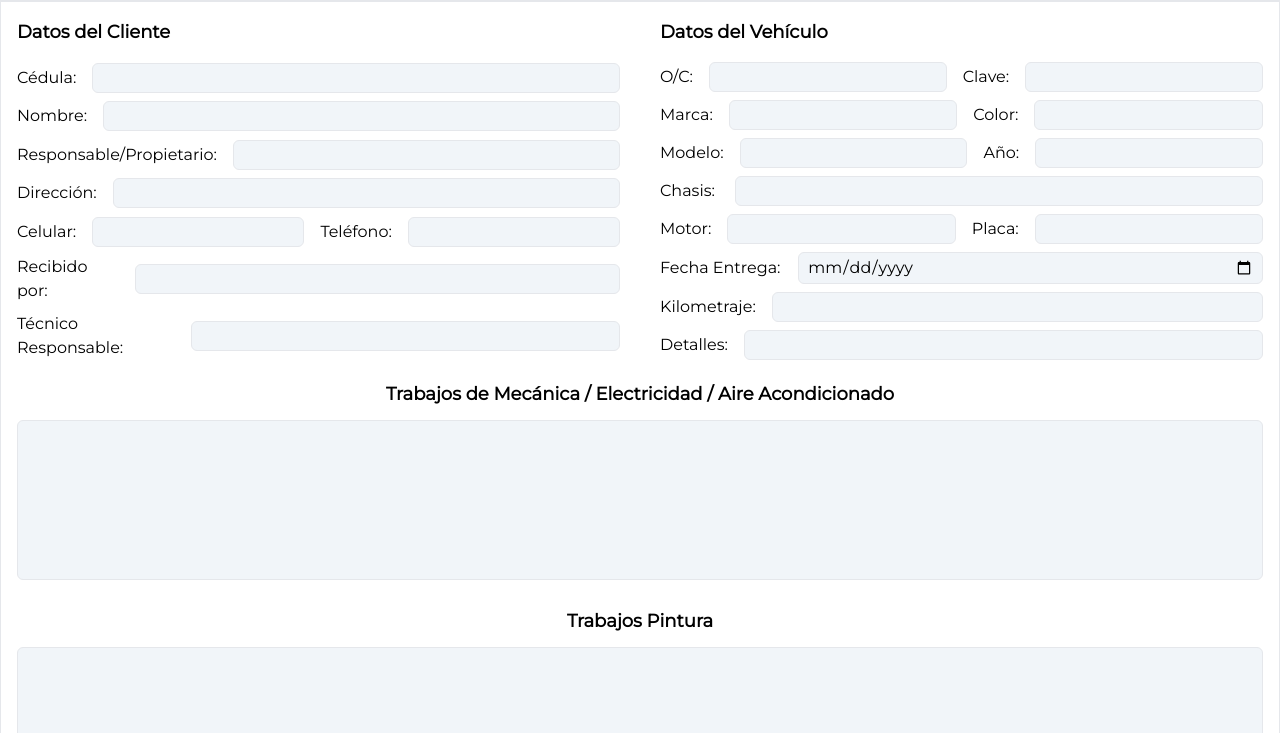
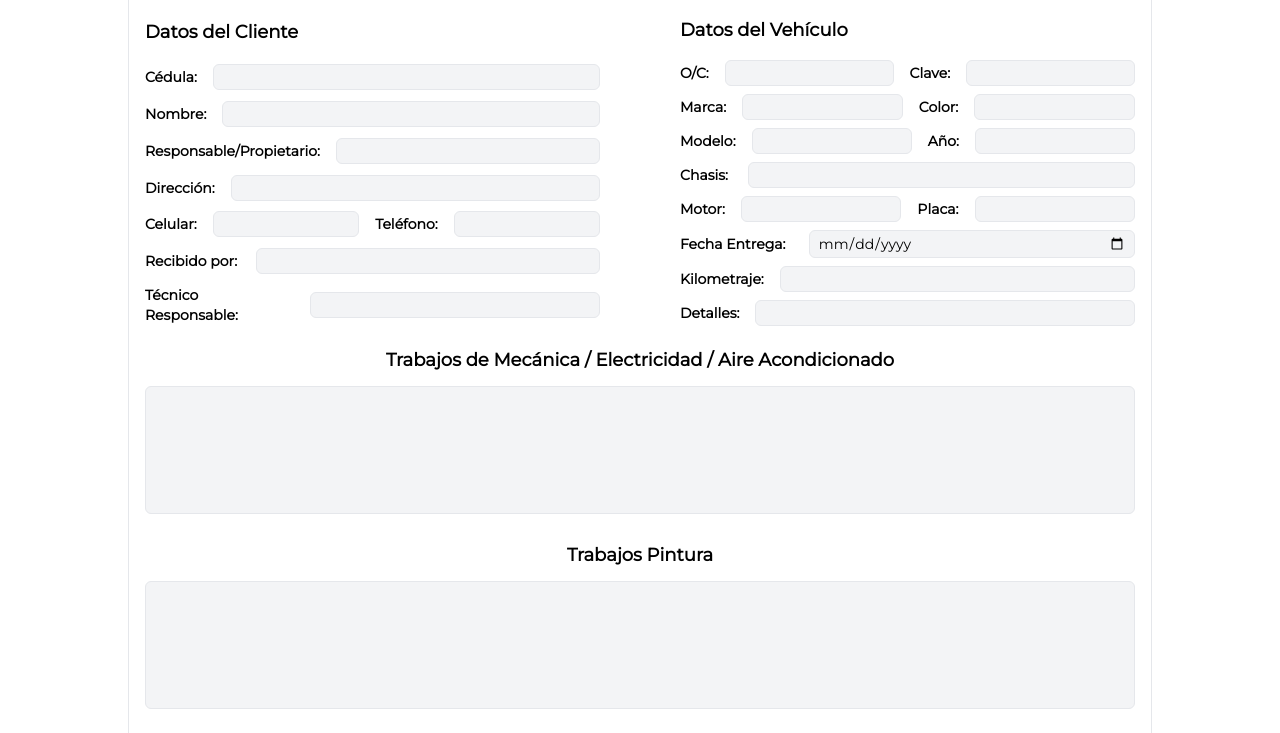
Before and after one commit to Rysth/ES6-Merkauto, a website built with webpack: page src/index.html in a window 1280 px wide. Shown: the part 166-899 px from the top of the page. Built offline with nearby package versions, Linux system fonts and the light colour scheme.

Commit message:
Improve styles.

```diff
--- a/src/index.html
+++ b/src/index.html
@@ -20,9 +20,9 @@
     />
   </head>
   <body id="content">
-    <header id="header" class="border">
+    <header id="header" class="sticky top-0 bg-white">
       <div
-        class="container flex flex-col items-center justify-between max-w-screen-xl gap-3 px-4 py-4 mx-auto lg:px-0 sm:flex-row"
+        class="container flex flex-col items-center justify-between max-w-screen-lg gap-3 px-4 py-4 mx-auto lg:px-0 sm:flex-row"
       >
         <a
           href="https://maps.app.goo.gl/LRxm7ESpvsyR2iwq9"
@@ -55,117 +55,119 @@
       </div>
     </header>
     <main>
-      <div class="container max-w-screen-xl p-4 mx-auto mt-5 border">
+      <div class="container max-w-screen-lg p-4 mx-auto mt-5 border">
         <header class="flex flex-col items-center justify-between sm:flex-row">
           <h2 class="text-2xl font-bold sm:text-3xl">Orden de Recepción</h2>
           <p class="text-sm font-bold">Fecha: <span id="actualDate"></span></p>
         </header>
       </div>
       <section>
-        <div class="container max-w-screen-xl p-4 mx-auto border">
+        <div class="container max-w-screen-lg p-4 mx-auto border">
           <form action="#" id="form">
-            <fieldset class="grid gap-10 outline-none sm:grid-cols-2">
+            <fieldset class="grid gap-10 outline-none md:gap-20 sm:grid-cols-2">
               <ul class="grid gap-2 p-0 list-none">
                 <header
                   class="flex flex-col items-center justify-between mb-2 sm:flex-row"
                 >
-                  <h2 class="text-base font-bold md:text-lg">
+                  <h2 class="text-base font-black md:text-lg">
                     Datos del Cliente
                   </h2>
                 </header>
                 <li class="flex items-center gap-4">
-                  <label class="text-sm lg:text-base" for="cl_cedula"
+                  <label class="text-sm font-semibold" for="cl_cedula"
                     >Cédula:</label
                   >
                   <input
                     type="text"
                     name="cl_cedula"
                     id="cl_cedula"
-                    class="w-full p-0.5 px-2 border focus:border-gray-500 rounded-md outline-none bg-slate-100 focus:bg-white"
+                    class="w-full p-0.5 px-2 border focus:border-gray-500 rounded-md outline-none bg-gray-100 focus:bg-white text-sm"
                     required
                   />
                 </li>
                 <li class="flex items-center gap-4">
-                  <label class="text-sm lg:text-base" for="cl_nombre"
+                  <label class="text-sm font-semibold" for="cl_nombre"
                     >Nombre:</label
                   >
                   <input
                     type="text"
                     name="cl_nombre "
                     id="cl_nombre"
-                    class="w-full p-0.5 px-2 border focus:border-gray-500 rounded-md outline-none bg-slate-100 focus:bg-white"
+                    class="w-full p-0.5 px-2 border focus:border-gray-500 rounded-md outline-none bg-gray-100 focus:bg-white text-sm"
                     required
                   />
                 </li>
                 <li class="flex items-center gap-4">
-                  <label class="text-sm lg:text-base" for="cl_propietario"
+                  <label class="text-sm font-semibold" for="cl_propietario"
                     >Responsable/Propietario:</label
                   >
                   <input
                     type="text"
                     name="cl_propietario "
                     id="cl_propietario"
-                    class="w-full p-0.5 px-2 border focus:border-gray-500 rounded-md outline-none bg-slate-100 focus:bg-white"
+                    class="w-full p-0.5 px-2 border focus:border-gray-500 rounded-md outline-none bg-gray-100 focus:bg-white text-sm"
                     required
                   />
                 </li>
                 <li class="flex items-center gap-4">
-                  <label class="text-sm lg:text-base" for="cl_direccion"
+                  <label class="text-sm font-semibold" for="cl_direccion"
                     >Dirección:</label
                   >
                   <input
                     type="text"
                     name="cl_direccion"
                     id="cl_direccion"
-                    class="w-full p-0.5 px-2 border focus:border-gray-500 rounded-md outline-none bg-slate-100 focus:bg-white"
+                    class="w-full p-0.5 px-2 border focus:border-gray-500 rounded-md outline-none bg-gray-100 focus:bg-white text-sm"
                     required
                   />
                 </li>
                 <li class="flex items-center gap-4">
-                  <label class="text-sm lg:text-base" for="cl_celular"
+                  <label class="text-sm font-semibold" for="cl_celular"
                     >Celular:</label
                   >
                   <input
                     type="text"
                     name="cl_celular"
                     id="cl_celular"
-                    class="w-full p-0.5 px-2 border focus:border-gray-500 rounded-md outline-none bg-slate-100 focus:bg-white"
+                    class="w-full p-0.5 px-2 border focus:border-gray-500 rounded-md outline-none bg-gray-100 focus:bg-white text-sm"
                     required
                   />
-                  <label class="text-sm lg:text-base" for="cl_telefono"
+                  <label class="text-sm font-semibold" for="cl_telefono"
                     >Teléfono:</label
                   >
                   <input
                     type="tel"
                     name="cl_telefono"
                     id="cl_telefono"
-                    class="w-full p-0.5 px-2 border focus:border-gray-500 rounded-md outline-none bg-slate-100 focus:bg-white"
+                    class="w-full p-0.5 px-2 border focus:border-gray-500 rounded-md outline-none bg-gray-100 focus:bg-white text-sm"
                     required
                   />
                 </li>
 
                 <li class="flex items-center gap-4">
-                  <label class="text-sm lg:text-base md:w-32" for="cl_recepcion"
+                  <label
+                    class="text-sm font-semibold md:w-32"
+                    for="cl_recepcion"
                     >Recibido por:</label
                   >
                   <input
                     type="text"
                     name="cl_recepcion"
                     id="cl_recepcion"
-                    class="w-full p-0.5 px-2 border focus:border-gray-500 rounded-md outline-none bg-slate-100 focus:bg-white"
+                    class="w-full p-0.5 px-2 border focus:border-gray-500 rounded-md outline-none bg-gray-100 focus:bg-white text-sm"
                     required
                   />
                 </li>
 
                 <li class="flex items-center gap-4">
-                  <label class="text-sm lg:text-base md:w-56" for="cl_tecnico"
+                  <label class="text-sm font-semibold md:w-60" for="cl_tecnico"
                     >Técnico Responsable:</label
                   >
                   <input
                     type="text"
                     name="cl_tecnico"
                     id="cl_tecnico"
-                    class="w-full p-0.5 px-2 border focus:border-gray-500 rounded-md outline-none bg-slate-100 focus:bg-white"
+                    class="w-full p-0.5 px-2 border focus:border-gray-500 rounded-md outline-none bg-gray-100 focus:bg-white text-sm"
                     required
                   />
                 </li>
@@ -179,106 +181,106 @@
                   </h2>
                 </header>
                 <li class="flex items-center gap-4">
-                  <label class="text-sm lg:text-base" for="v_oc">O/C:</label>
+                  <label class="text-sm font-semibold" for="v_oc">O/C:</label>
                   <input
                     type="text"
                     name="v_oc"
                     id="v_oc"
-                    class="w-full p-0.5 px-2 border focus:border-gray-500 rounded-md outline-none bg-slate-100 focus:bg-white"
+                    class="w-full p-0.5 px-2 border focus:border-gray-500 rounded-md outline-none bg-gray-100 focus:bg-white text-sm"
                     required
                   />
-                  <label class="text-sm lg:text-base" for="v_clave"
+                  <label class="text-sm font-semibold" for="v_clave"
                     >Clave:</label
                   >
                   <input
                     type="text"
                     name="v_clave"
                     id="v_clave"
-                    class="w-full p-0.5 px-2 border focus:border-gray-500 rounded-md outline-none bg-slate-100 focus:bg-white"
+                    class="w-full p-0.5 px-2 border focus:border-gray-500 rounded-md outline-none bg-gray-100 focus:bg-white text-sm"
                     required
                   />
                 </li>
                 <li class="flex items-center gap-4">
-                  <label class="text-sm lg:text-base" for="v_marca"
+                  <label class="text-sm font-semibold" for="v_marca"
                     >Marca:</label
                   >
                   <input
                     type="text"
                     name="v_marca"
                     id="v_marca"
-                    class="w-full p-0.5 px-2 border focus:border-gray-500 rounded-md outline-none bg-slate-100 focus:bg-white"
+                    class="w-full p-0.5 px-2 border focus:border-gray-500 rounded-md outline-none bg-gray-100 focus:bg-white text-sm"
                     required
                   />
-                  <label class="text-sm lg:text-base" for="v_color"
+                  <label class="text-sm font-semibold" for="v_color"
                     >Color:</label
                   >
                   <input
                     type="text"
                     name="v_color"
                     id="v_color"
-                    class="w-full p-0.5 px-2 border focus:border-gray-500 rounded-md outline-none bg-slate-100 focus:bg-white"
+                    class="w-full p-0.5 px-2 border focus:border-gray-500 rounded-md outline-none bg-gray-100 focus:bg-white text-sm"
                     required
                   />
                 </li>
                 <li class="flex items-center gap-4">
-                  <label class="text-sm lg:text-base" for="v_modelo"
+                  <label class="text-sm font-semibold" for="v_modelo"
                     >Modelo:</label
                   >
                   <input
                     type="text"
                     name="v_modelo"
                     id="v_modelo"
-                    class="w-full p-0.5 px-2 border focus:border-gray-500 rounded-md outline-none bg-slate-100 focus:bg-white"
+                    class="w-full p-0.5 px-2 border focus:border-gray-500 rounded-md outline-none bg-gray-100 focus:bg-white text-sm"
                     required
                   />
-                  <label class="text-sm lg:text-base" for="v_anio">Año:</label>
+                  <label class="text-sm font-semibold" for="v_anio">Año:</label>
                   <input
                     type="number"
                     name="v_anio"
                     id="v_anio"
                     min="1900"
                     max="2030"
-                    class="w-full p-0.5 px-2 border focus:border-gray-500 rounded-md outline-none bg-slate-100 focus:bg-white"
+                    class="w-full p-0.5 px-2 border focus:border-gray-500 rounded-md outline-none bg-gray-100 focus:bg-white text-sm"
                     required
                   />
                 </li>
                 <li class="flex items-center gap-5">
-                  <label class="text-sm lg:text-base" for="v_chasis"
+                  <label class="text-sm font-semibold" for="v_chasis"
                     >Chasis:</label
                   >
                   <input
                     type="text"
                     name="v_chasis"
                     id="v_chasis"
-                    class="w-full p-0.5 px-2 border focus:border-gray-500 rounded-md outline-none bg-slate-100 focus:bg-white"
+                    class="w-full p-0.5 px-2 border focus:border-gray-500 rounded-md outline-none bg-gray-100 focus:bg-white text-sm"
                     required
                   />
                 </li>
                 <li class="flex items-center gap-4">
-                  <label class="text-sm lg:text-base" for="v_motor"
+                  <label class="text-sm font-semibold" for="v_motor"
                     >Motor:</label
                   >
                   <input
                     type="text"
                     name="v_motor"
                     id="v_motor"
-                    class="w-full p-0.5 px-2 border focus:border-gray-500 rounded-md outline-none bg-slate-100 focus:bg-white"
+                    class="w-full p-0.5 px-2 border focus:border-gray-500 rounded-md outline-none bg-gray-100 focus:bg-white text-sm"
                     required
                   />
-                  <label class="text-sm lg:text-base" for="v_placa"
+                  <label class="text-sm font-semibold" for="v_placa"
                     >Placa:</label
                   >
                   <input
                     type="text"
                     name="v_placa"
                     id="v_placa"
-                    class="w-full p-0.5 px-2 border focus:border-gray-500 rounded-md outline-none bg-slate-100 focus:bg-white"
+                    class="w-full p-0.5 px-2 border focus:border-gray-500 rounded-md outline-none bg-gray-100 focus:bg-white text-sm"
                     required
                   />
                 </li>
                 <li class="flex items-center gap-4">
                   <label
-                    class="text-sm lg:text-base md:w-40"
+                    class="text-sm font-semibold md:w-40"
                     for="v_fecha_entrega"
                     >Fecha Entrega:</label
                   >
@@ -286,32 +288,32 @@
                     type="date"
                     name="v_fecha_entrega"
                     id="v_fecha_entrega"
-                    class="w-full p-0.5 px-2 border focus:border-gray-500 rounded-md outline-none bg-slate-100 focus:bg-white"
+                    class="w-full p-0.5 px-2 border focus:border-gray-500 rounded-md outline-none bg-gray-100 focus:bg-white text-sm"
                     required
                   />
                 </li>
                 <li class="flex items-center gap-4">
-                  <label class="text-sm lg:text-base" for="v_kilometraje"
+                  <label class="text-sm font-semibold" for="v_kilometraje"
                     >Kilometraje:</label
                   >
                   <input
                     type="text"
                     name="v_kilometraje"
                     id="v_kilometraje"
-                    class="w-full p-0.5 px-2 border focus:border-gray-500 rounded-md outline-none bg-slate-100 focus:bg-white"
+                    class="w-full p-0.5 px-2 border focus:border-gray-500 rounded-md outline-none bg-gray-100 focus:bg-white text-sm"
                     required
                   />
                 </li>
 
                 <li class="flex items-center gap-4">
-                  <label class="text-sm lg:text-base" for="v_detalle"
+                  <label class="text-sm font-semibold" for="v_detalle"
                     >Detalles:</label
                   >
                   <input
                     type="text"
                     name="v_detalle"
                     id="v_detalle"
-                    class="w-full p-0.5 px-2 border focus:border-gray-500 rounded-md outline-none bg-slate-100 focus:bg-white"
+                    class="w-full p-0.5 px-2 border focus:border-gray-500 rounded-md outline-none bg-gray-100 focus:bg-white text-sm"
                     required
                   />
                 </li>
@@ -326,7 +328,7 @@
               <textarea
                 name="t_mecanica"
                 id="t_mecanica"
-                class="w-full h-40 p-2 border rounded-md outline-none resize-none md:p-4 focus:border-gray-500 bg-slate-100 focus:bg-white"
+                class="w-full h-32 p-2 bg-gray-100 border rounded-md outline-none resize-none md:p-4 focus:border-gray-500 focus:bg-white"
               ></textarea>
             </fieldset>
             <fieldset class="w-full mt-5 text-center">
@@ -336,7 +338,7 @@
               <textarea
                 name="t_pintura"
                 id="t_pintura"
-                class="w-full h-40 p-2 border rounded-md outline-none resize-none md:p-4 focus:border-gray-500 bg-slate-100 focus:bg-white"
+                class="w-full h-32 p-2 bg-gray-100 border rounded-md outline-none resize-none md:p-4 focus:border-gray-500 focus:bg-white"
               ></textarea>
             </fieldset>
             <fieldset
@@ -410,29 +412,30 @@
             </fieldset>
             <fieldset class="w-full mt-10 text-center">
               <header class="text-center">
-                <h2 class="text-base font-bold md:text-lg">
-                  AUTORIZO A LA EMPRESA MERKAUTO EC A REALIZAR PRUEBAS DE MI
-                  VEHÍCULO EN LA VIA PÚBLICA
+                <h2 class="text-sm font-bold">
+                  Autorizo a la empresa MerkautoEC a realizar pruebas de mi
+                  vehículo en la vía pública.
                 </h2>
               </header>
-              <div class="grid gap-10 pt-24 pb-8 sm:grid-cols-2">
+              <div class="grid gap-10 pt-20 pb-12 sm:grid-cols-2">
                 <div class="grid gap-2">
                   <hr class="h-[0.1px] bg-gray-400 border-none" />
-                  <p class="text-sm md:text-base">Firma del Cliente</p>
+                  <p class="text-sm">Firma del Cliente</p>
                 </div>
                 <div class="grid gap-2">
                   <hr class="h-[0.1px] bg-gray-400 border-none" />
-                  <p class="text-sm md:text-base">Firma del Responsable</p>
+                  <p class="text-sm">Firma del Responsable</p>
                 </div>
               </div>
             </fieldset>
             <fieldset class="flex justify-center">
               <button
                 type="submit"
-                class="p-2 transition border rounded-md md:hover:shadow-2xl"
+                class="p-2 px-4 text-sm font-semibold text-white transition bg-green-600 border rounded-md md:hover:shadow-2xl md:hover:scale-105"
                 id="submit"
               >
-                Envíar
+                <i class="fas fa-save"></i>
+                Guardar
               </button>
             </fieldset>
           </form>
--- a/src/scripts/equipamento.js
+++ b/src/scripts/equipamento.js
@@ -102,7 +102,7 @@ equipamento.innerHTML = information
   .map(
     (item) => `
   <div class=" flex items-center justify-between md:hover:bg-slate-200 px-2 active:bg-blue-400 md:active:bg-blue-300 transition-colors rounded-md">
-    <label for="equipamento-${item.id}" class="w-full cursor-pointer  py-2 text-sm md:text-base select-none">${item.name}</label>
+    <label for="${item.id}" class="w-full cursor-pointer  py-2 text-sm select-none">${item.name}</label>
     <input
       type="checkbox"
       id=${item.id}
```
